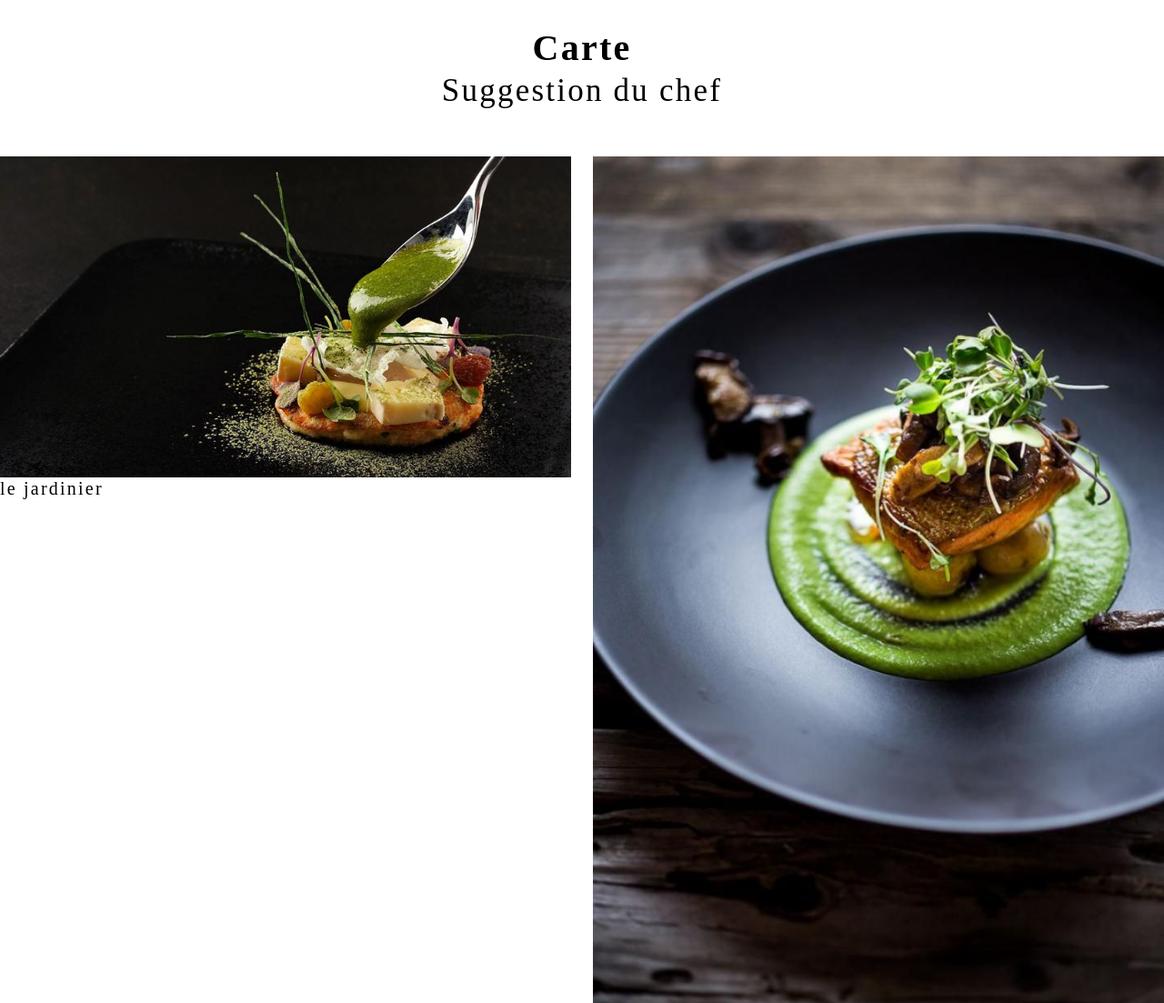
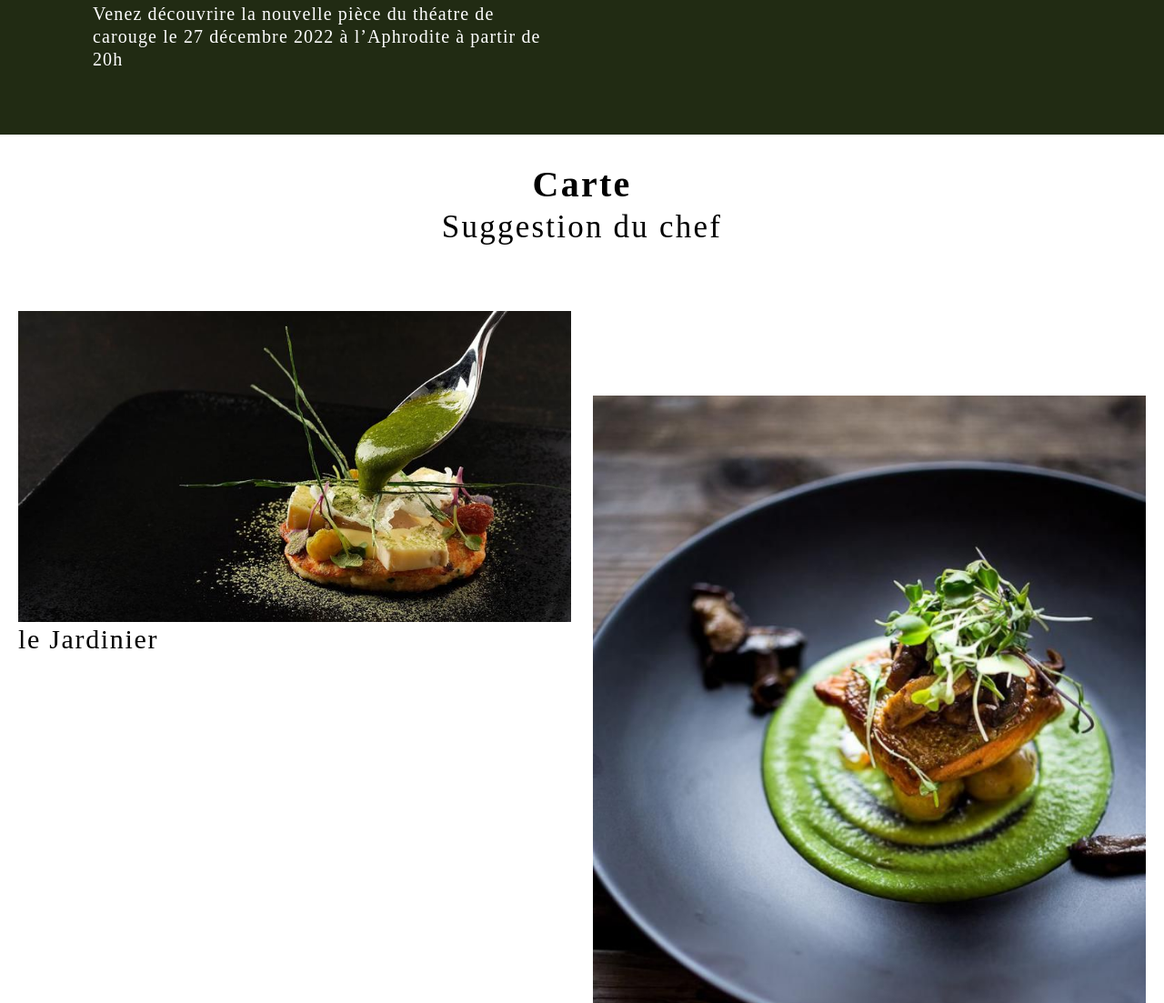
Before and after one commit to maxinehjn/examen-2-cafebar, a website built with Parcel: page src/index.html in a window 1280 px wide. Shown: the part 1345-2448 px from the top of the page at 91% size. Built offline with nearby package versions, Linux system fonts and the light colour scheme.

Commit message:
little change

```diff
--- a/src/index.html
+++ b/src/index.html
@@ -73,8 +73,7 @@
         </div>
       </div>
     </div>
-    <div class="text-menu"
-    <div class="container">
+    <div class="text-menu" <div class="container">
       <div class="row">
         <div class="col-12 col-md-6">
           <img
@@ -82,24 +81,31 @@
             src="img/lejardinier.jpg"
             alt="Photo du plat"
           />
-          le jardinier
+          le Jardinier
         </div>
         <div class="col-12 col-md-6">
-          <img class="img-title" src="img/lechasseur.png" alt="Photo du plat" />
-          le chasseur
+          <img
+            class="img-title img-hunter"
+            src="img/lechasseur.png"
+            alt="Photo du plat"
+          />
+          le Chasseur
         </div>
         <div class="col-12 col-md-6">
-          <img class="img-title" src="img/lemessager.png" alt="Photo du plat" />
-          le messager
+          <img
+            class="img-title img-messenger"
+            src="img/lemessager.png"
+            alt="Photo du plat"
+          />
+          le Messager
         </div>
       </div>
     </div>
-      <p class="menu">Nos mets</p>
-    </div>
+    <p class="menu menu-title">Nos mets</p>
     <div class="different-background-2">
       <div class="container">
         <div class="row">
-          <div class="col-12 col-lg-6">
+          <div class="col-12">
             <h3 class="hourly">Horaires</h3>
             <p class="hourly-title">Service du jour</p>
             <p class="time">
@@ -116,7 +122,7 @@
     <div class="footer-bg">
       <div class="container">
         <div class="row">
-          <div class="col-12 col-lg-6">
+          <div class="col-12">
             <h3 class="footer-title">Contact</h3>
             <p class="footer-description">
               laphrodite-résrvation@gmail.com<br />
--- a/src/scss/main.scss
+++ b/src/scss/main.scss
@@ -57,6 +57,7 @@ video {
   letter-spacing: 3.06px;
   text-align: center;
   line-height: 71px;
+  margin: 50px;
 }
 
 .intro-title {
@@ -75,7 +76,7 @@ video {
   letter-spacing: 0.58px;
   text-align: center;
   line-height: 20px;
-  margin: 30px;
+  margin: 30px 65px;
 }
 
 .event-title {
@@ -84,7 +85,7 @@ video {
   color: #ffffff;
   letter-spacing: 2.22px;
   text-align: center;
-  margin: 40px 30px 10px 30px;
+  margin: 40px;
 }
 
 .description-title {
@@ -123,6 +124,14 @@ video {
   margin: 2px 20px 70px 20px;
 }
 
+.img-hunter {
+  margin-top: 93px;
+}
+
+.img-messenger {
+  margin-top: -228px;
+}
+
 .map-title {
   font-family: CinzelDecorative-Regular;
   font-size: 40px;
@@ -155,6 +164,11 @@ video {
   font-size: 20px;
   color: #000000;
   letter-spacing: 2.22px;
+  margin: 20px;
+  font-family: RocGrotesk-Light;
+  font-size: 30px;
+  color: #000000;
+  letter-spacing: 1.67px;
 }
 
 .different-background-2 {
```
Also changed, not shown: dist/index.html, 2 other files.
